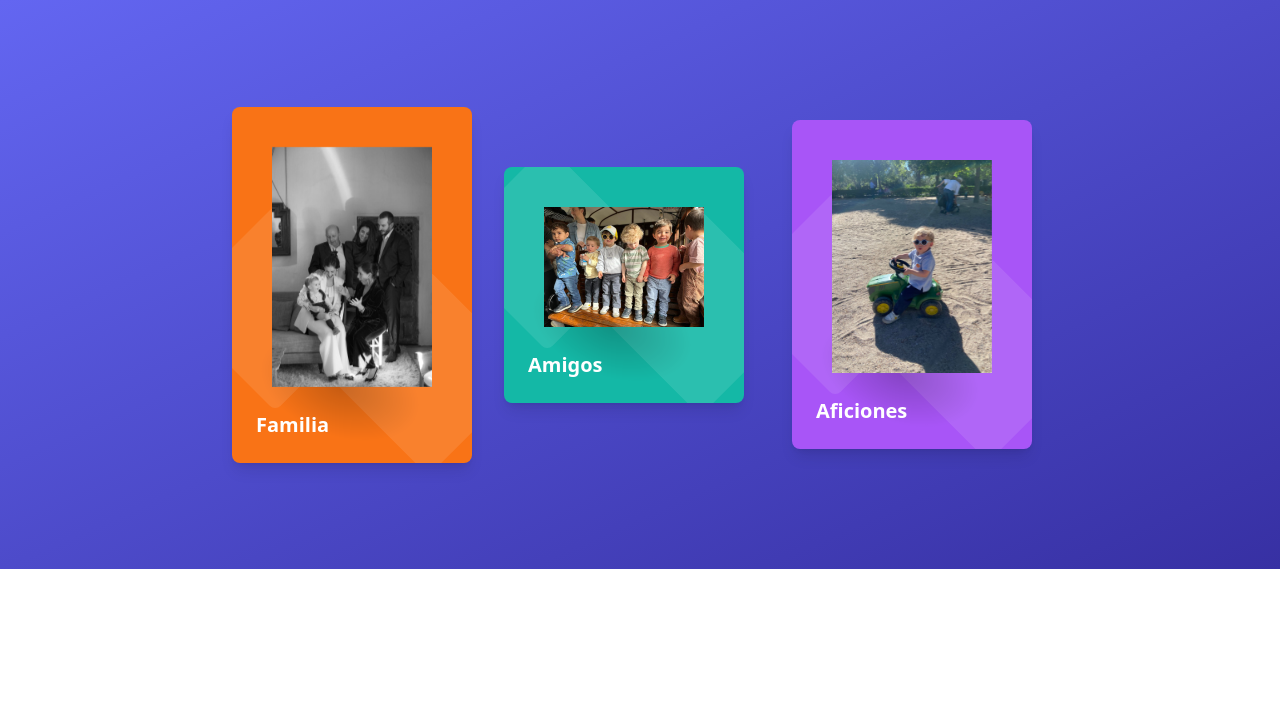
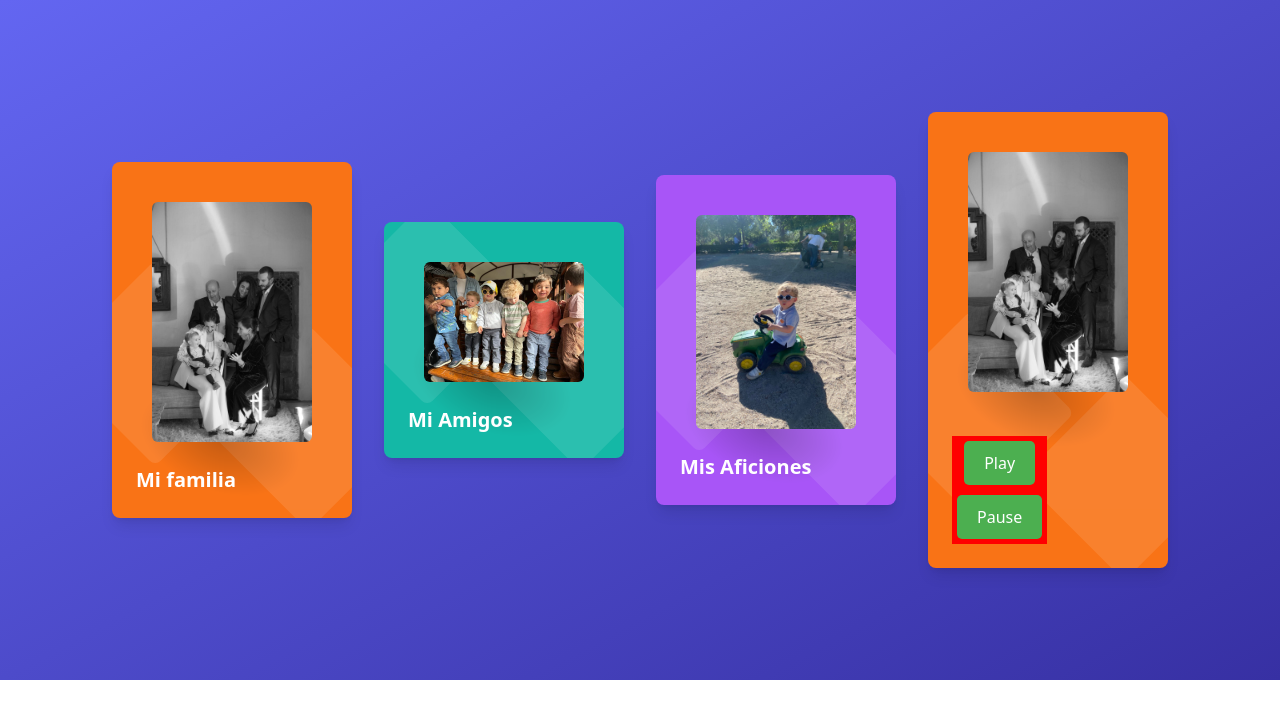
Before and after one commit to sergio-ove/rincon-tommy-tomas, a Vue app: page /bienvenida in a window 1280 px wide. Shown: the top 718 px of the page. Built offline with nearby package versions, Linux system fonts and the light colour scheme.

Commit message:
añado cards de bienvenida y motorista

```diff
--- a/src/components/wcBienvenida/wcBienvenida.js
+++ b/src/components/wcBienvenida/wcBienvenida.js
@@ -1,10 +1,11 @@
 import { defineComponent } from 'vue';
+import wcMusica from '../wcMusica/wcMusica.vue';
 
 
 export default defineComponent({
     name: 'wcBienvenida',
     components: {
-
+        'wcMusica': wcMusica,
     },
 
     data() {
--- a/src/components/wcBienvenida/wcBienvenida.vue
+++ b/src/components/wcBienvenida/wcBienvenida.vue
@@ -2,55 +2,72 @@
   <!-- component -->
 <div class="p-24 flex flex-wrap items-center justify-center bg-gradient-to-br from-indigo-500 to-indigo-800">
 
-    <div class="flex-shrink-0 m-2 relative h-120 overflow-hidden bg-orange-500 rounded-lg max-w-xs shadow-lg">
+    <div class="flex-shrink-0 m-4 relative h-120 overflow-hidden bg-orange-500 rounded-lg max-w-xs shadow-lg">
       <svg class="absolute bottom-0 left-0 mb-8" viewBox="0 0 375 283" fill="none" style="transform: scale(1.5); opacity: 0.1;">
         <rect x="159.52" y="175" width="152" height="152" rx="8" transform="rotate(-45 159.52 175)" fill="white"/>
         <rect y="107.48" width="152" height="152" rx="8" transform="rotate(-45 0 107.48)" fill="white"/>
       </svg>
       <div class="relative pt-10 px-10 flex items-center justify-center">
         <div class="block absolute w-48 h-48 bottom-0 left-0 -mb-24 ml-3" style="background: radial-gradient(black, transparent 60%); transform: rotate3d(0, 0, 1, 20deg) scale3d(1, 0.6, 1); opacity: 0.2;"></div>
-        <img class="relative w-40 " src="/src/assets/boda.jpg" alt="">
+        <img class="relative w-40 rounded-md" src="/src/assets/boda.jpg" alt="">
       </div>
       <div class="relative text-white px-6 pb-6 mt-6">
         <div class="flex justify-between">
-          <span class="block font-semibold text-xl">Familia</span>
+          <span class="block font-semibold text-xl">Mi familia</span>
 
         </div>
       </div>
     </div>
-    <div class="flex-shrink-0 m-6 relative h-120 overflow-hidden bg-teal-500 rounded-lg max-w-xs shadow-lg">
+    <div class="flex-shrink-0 m-4 relative h-120 overflow-hidden bg-teal-500 rounded-lg max-w-xs shadow-lg">
       <svg class="absolute bottom-0 left-0 mb-8" viewBox="0 0 375 283" fill="none" style="transform: scale(1.5); opacity: 0.1;">
         <rect x="159.52" y="175" width="152" height="152" rx="8" transform="rotate(-45 159.52 175)" fill="white"/>
         <rect y="107.48" width="152" height="152" rx="8" transform="rotate(-45 0 107.48)" fill="white"/>
       </svg>
       <div class="relative pt-10 px-10 flex items-center justify-center">
         <div class="block absolute w-48 h-48 bottom-0 left-0 -mb-24 ml-3" style="background: radial-gradient(black, transparent 60%); transform: rotate3d(0, 0, 1, 20deg) scale3d(1, 0.6, 1); opacity: 0.2;"></div>
-        <img class="relative w-40" src="/src/assets/grupo.jpg" alt="">
+        <img class="relative w-40 rounded-md" src="/src/assets/grupo.jpg" alt="">
       </div>
       <div class="relative text-white px-6 pb-6 mt-6">
 
         <div class="flex justify-between">
-          <span class="block font-semibold text-xl">Amigos</span>
+          <span class="block font-semibold text-xl">Mi Amigos</span>
 
         </div>
       </div>
     </div>
-    <div class="flex-shrink-0 m-6 relative h-120 overflow-hidden bg-purple-500 rounded-lg max-w-xs shadow-lg">
+    <div class="flex-shrink-0 m-4 relative h-120 overflow-hidden bg-purple-500 rounded-lg max-w-xs shadow-lg">
       <svg class="absolute bottom-0 left-0 mb-8" viewBox="0 0 375 283" fill="none" style="transform: scale(1.5); opacity: 0.1;">
         <rect x="159.52" y="175" width="152" height="152" rx="8" transform="rotate(-45 159.52 175)" fill="white"/>
         <rect y="107.48" width="152" height="152" rx="8" transform="rotate(-45 0 107.48)" fill="white"/>
       </svg>
       <div class="relative pt-10 px-10 flex items-center justify-center">
         <div class="block absolute w-48 h-48 bottom-0 left-0 -mb-24 ml-3" style="background: radial-gradient(black, transparent 60%); transform: rotate3d(0, 0, 1, 20deg) scale3d(1, 0.6, 1); opacity: 0.2;"></div>
-        <img class="relative w-40" src="/src/assets/motero.jpg" alt="">
+        <img class="relative w-40 rounded-md" src="/src/assets/motero.jpg" alt="">
       </div>
       <div class="relative text-white px-6 pb-6 mt-6">
         <div class="flex justify-between">
-          <span class="block font-semibold text-xl">Aficiones</span>
+          <span class="block font-semibold text-xl">Mis Aficiones</span>
 
         </div>
       </div>
     </div>
+    <div class="flex-shrink-0 m-4 relative h-120 overflow-hidden bg-orange-500 rounded-lg max-w-xs shadow-lg">
+      <svg class="absolute bottom-0 left-0 mb-8" viewBox="0 0 375 283" fill="none" style="transform: scale(1.5); opacity: 0.1;">
+        <rect x="159.52" y="175" width="152" height="152" rx="8" transform="rotate(-45 159.52 175)" fill="white"/>
+        <rect y="107.48" width="152" height="152" rx="8" transform="rotate(-45 0 107.48)" fill="white"/>
+      </svg>
+      <div class="relative pt-10 px-10 flex items-center justify-center">
+        <div class="block absolute w-48 h-48 bottom-0 left-0 -mb-24 ml-3" style="background: radial-gradient(black, transparent 60%); transform: rotate3d(0, 0, 1, 20deg) scale3d(1, 0.6, 1); opacity: 0.2;"></div>
+        <img class="relative w-40 rounded-md" src="/src/assets/boda.jpg" alt="">
+      </div>
+      <div class="relative text-white px-6 pb-6 mt-6">
+        <div class="flex justify-between">
+          <wcMusica/>
+
+        </div>
+      </div>
+    </div>
+
 
   </div>
 </template>
--- a/src/components/wcInicio/wcInicio.js
+++ b/src/components/wcInicio/wcInicio.js
@@ -1,10 +1,12 @@
 import { defineComponent } from 'vue';
 import wcMotorista from '../wcMotorista/wcMotorista.vue';
+import wcMusica from '../wcMusica/wcMusica.vue';
 
 export default defineComponent({
     name: 'App',
     components: {
         'wcMotorista': wcMotorista,
+        'wcMusica': wcMusica,
 
     },
 
--- a/src/components/wcInicio/wcInicio.vue
+++ b/src/components/wcInicio/wcInicio.vue
@@ -1,22 +1,24 @@
 <template>
-  <div class="flex items-center justify-center h-screen bg-gradient-to-br from-indigo-500 to-indigo-800">
-    <div class="bg-white font-semibold text-center rounded-3xl border shadow-lg p-5 max-w-md mx-4 sm:mx-6 lg:mx-8">
-      <!-- Contenedor para la imagen -->
-      <div class="relative w-32 h-32 mx-auto mb-3">
-        <img class="absolute inset-0 w-full h-full object-cover rounded-full shadow-lg" src="/src/assets/pastel.jpg" alt="tommy-thomas">
-      </div>
-      <h1 class="text-lg text-gray-700">Tommy Thomas</h1>
-      <h3 class="text-sm text-gray-400">Disfrutón</h3>
-      <wcMotorista></wcMotorista>
-      <p class="text-xs text-gray-400 mt-4">Bienvenidos a mi página donde podréis disfrutar de mis aficiones, familia y amigos.</p>
-      <button @click="pagBienvenida" class="hover:bg-blue-400 bg-indigo-600 px-6 py-2 mt-8 rounded-3xl text-gray-100 font-semibold uppercase tracking-wide">Acceder</button>
-    </div>
+<!-- component -->
+<div class="flex items-center justify-center h-screen bg-gradient-to-br from-indigo-500 to-indigo-800">
+   <div class="bg-orange-400 font-semibold text-center rounded-3xl border shadow-lg p-10 max-w-xs">
+     <img class="mb-3 w-32 h-32 rounded-full shadow-lg mx-auto" src="/src/assets/pastel.jpg" alt="product designer">
+     <h1 class="text-lg text-gray-700"> Tommy Thomas </h1>
+     <h2 class="text-sm text-black "> Un Tipo disfrutón </h2>
+     <wcMotorista></wcMotorista>
 
-  </div>
+     <p class="text-xs text-black mt-4">  Bienvenidos a mi rinconcito </p>
+     <button @click="pagBienvenida" class="hover:bg-blue-400 bg-indigo-600 px-8 py-2 mt-8 rounded-3xl text-gray-100 font-semibold uppercase tracking-wide">Acceder</button>
+   </div>
+ </div>
 </template>
 <script src="./wcInicio.js"></script>
 
 <style scoped>
-
+img {
+  object-fit: cover;
+  width: 160px; /* O cualquier tamaño mayor que prefieras */
+  height: 160px; /* O cualquier tamaño mayor que prefieras */
+}
 
 </style>
--- /dev/null
+++ b/src/components/wcMusica/wcMusica.js
@@ -0,0 +1,31 @@
+import { defineComponent } from 'vue';
+// import musicFile from '@/assets/musica.mp3'
+
+export default defineComponent({
+    name: 'wcMusica',
+    components: {
+
+    },
+
+    data() {
+        return {
+            // musicSrc: musicFile
+        };
+    },
+
+    mounted() {
+
+    },
+    methods: {
+        playMusic() {
+            this.$refs.audio.play();
+          },
+          pauseMusic() {
+            this.$refs.audio.pause();
+          },
+          onMusicEnd() {
+            console.log('Music has ended');
+          }
+
+    }
+});
--- /dev/null
+++ b/src/components/wcMusica/wcMusica.vue
@@ -0,0 +1,34 @@
+<template>
+    <div class="music-player">
+        <audio ref="audio" :src="musicSrc" @ended="onMusicEnd"></audio>
+        <button @click="playMusic" class="play-button">Play</button>
+        <button @click="pauseMusic" class="pause-button">Pause</button>
+    </div>
+</template>
+<script src="./wcMusica.js"></script>
+
+<style scoped>
+.music-player {
+    display: flex;
+    flex-direction: column;
+    align-items: center;
+    margin-top: 20px;
+    background-color: red;
+}
+
+.play-button,
+.pause-button {
+    background-color: #4caf50;
+    color: white;
+    border: none;
+    padding: 10px 20px;
+    margin: 5px;
+    border-radius: 5px;
+    cursor: pointer;
+}
+
+.play-button:hover,
+.pause-button:hover {
+    background-color: #45a049;
+}
+</style>
```
Also changed, not shown: 1 other file (tests, documents, lock files or other folders).
